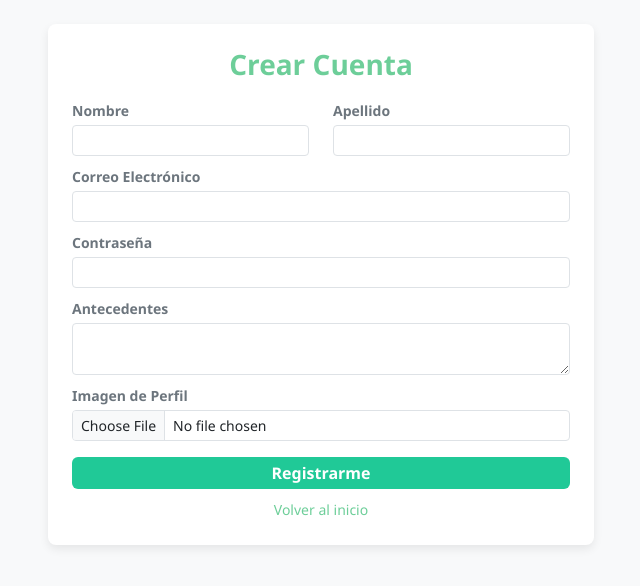
After one commit to vaniina-afk/cursolandia, a PHP site: page /registro.php in a window 1280 px wide. The commit adds this page. Shown: the top 586 px of the page, without its empty margins (319-959 px from the left). Run offline with PHP 8.4, Linux system fonts and the light colour scheme.

Commit message:
Implementación del registro de usuarios y diseño visual con paleta de verdes.
Se creó el formulario de registro con encriptación de contraseñas y subida de imagen de perfil. Se integró Bootstrap y CSS personalizado para ajustar espacios y colores.

```diff
--- /dev/null
+++ b/css/estilos.css
@@ -0,0 +1,51 @@
+/* Paleta de colores Cursolandia */
+:root {
+    --color-primario: #6dce99; /* Violeta profundo */
+    --color-primario-hover: #50a886;
+    --color-acento: #20c997; /* Verde esmeralda/salvia */
+    --color-acento-hover: #1aa179;
+    --fondo-claro: #f8f9fa;
+}
+
+body {
+    background-color: var(--fondo-claro);
+    font-family: 'Segoe UI', Tahoma, Geneva, Verdana, sans-serif;
+}
+
+/* Textos */
+.text-primario { color: var(--color-primario) !important; }
+.text-acento { color: var(--color-acento) !important; }
+
+/* Botón Primario (Violeta) */
+.btn-primario {
+    background-color: var(--color-primario);
+    color: white;
+    border: none;
+    transition: 0.3s;
+}
+.btn-primario:hover {
+    background-color: var(--color-primario-hover);
+    color: white;
+}
+
+/* Botón Acento (Verde) */
+.btn-acento {
+    background-color: var(--color-acento);
+    color: white;
+    border: none;
+    transition: 0.3s;
+}
+.btn-acento:hover {
+    background-color: var(--color-acento-hover);
+    color: white;
+}
+
+/* Tarjetas compactas (sin exceso de espacio en blanco) */
+.card-compacta {
+    border: none;
+    border-radius: 8px;
+    box-shadow: 0 4px 10px rgba(0,0,0,0.08);
+}
+.card-compacta .card-body {
+    padding: 1.5rem; /* Menos espacio en blanco innecesario */
+}
--- /dev/null
+++ b/registro.php
@@ -0,0 +1,115 @@
+<?php
+// Incluimos la conexión a la base de datos
+require_once 'includes/conexion.php';
+
+$mensaje = "";
+
+// Verificamos si el formulario fue enviado
+if ($_SERVER['REQUEST_METHOD'] == 'POST') {
+    // Escapamos los datos para evitar inyecciones SQL
+    $nombre = $conexion->real_escape_string($_POST['nombre']);
+    $apellido = $conexion->real_escape_string($_POST['apellido']);
+    $email = $conexion->real_escape_string($_POST['email']);
+    $antecedentes = $conexion->real_escape_string($_POST['antecedentes']);
+
+    // Encriptamos la contraseña por seguridad
+    $contrasena = password_hash($_POST['contrasena'], PASSWORD_DEFAULT);
+
+    // Verificamos si el correo ya existe en la base de datos
+    $check_email = $conexion->query("SELECT id_usuario FROM Usuarios WHERE email = '$email'");
+
+    if ($check_email->num_rows > 0) {
+        $mensaje = "<div class='alert alert-danger'>El correo electrónico ya está registrado.</div>";
+    } else {
+        // Manejo de la imagen de perfil
+        $imagen_perfil = 'default.png'; // Valor por defecto si no suben nada
+
+        // Si se subió un archivo y no hay errores en la subida
+        if (isset($_FILES['imagen']) && $_FILES['imagen']['error'] == 0) {
+            $extension = pathinfo($_FILES['imagen']['name'], PATHINFO_EXTENSION);
+            // Generamos un nombre único para evitar que las fotos se sobreescriban
+            $nombre_imagen = time() . "_" . uniqid() . "." . $extension;
+            $ruta_destino = "uploads/" . $nombre_imagen;
+
+            // Movemos el archivo de la memoria temporal a nuestra carpeta uploads
+            if (move_uploaded_file($_FILES['imagen']['tmp_name'], $ruta_destino)) {
+                $imagen_perfil = $nombre_imagen;
+            }
+        }
+
+        // Insertamos el nuevo usuario en la base de datos
+        $sql = "INSERT INTO Usuarios (nombre, apellido, email, contrasena, antecedentes, imagen_perfil)
+                VALUES ('$nombre', '$apellido', '$email', '$contrasena', '$antecedentes', '$imagen_perfil')";
+
+        if ($conexion->query($sql)) {
+            $mensaje = "<div class='alert alert-success'>¡Registro exitoso! Ya puedes iniciar sesión.</div>";
+        } else {
+            $mensaje = "<div class='alert alert-danger'>Error al registrar: " . $conexion->error . "</div>";
+        }
+    }
+}
+?>
+
+<!DOCTYPE html>
+<html lang="es">
+<head>
+    <meta charset="UTF-8">
+    <title>Registro - Cursolandia</title>
+    <link href="https://cdn.jsdelivr.net/npm/bootstrap@5.3.0/dist/css/bootstrap.min.css" rel="stylesheet">
+    <link href="css/estilos.css" rel="stylesheet">
+</head>
+<body>
+    <div class="container mt-4 mb-4">
+        <div class="row justify-content-center">
+            <div class="col-md-6">
+                <div class="card card-compacta">
+                    <div class="card-body">
+                        <h3 class="text-center text-primario mb-3 fw-bold">Crear Cuenta</h3>
+
+                        <?php echo $mensaje; ?>
+
+                        <form action="registro.php" method="POST" enctype="multipart/form-data">
+                            <div class="row mb-2">
+                                <div class="col">
+                                    <label class="form-label text-secondary fw-semibold small mb-1">Nombre</label>
+                                    <input type="text" name="nombre" class="form-control form-control-sm" required>
+                                </div>
+                                <div class="col">
+                                    <label class="form-label text-secondary fw-semibold small mb-1">Apellido</label>
+                                    <input type="text" name="apellido" class="form-control form-control-sm" required>
+                                </div>
+                            </div>
+
+                            <div class="mb-2">
+                                <label class="form-label text-secondary fw-semibold small mb-1">Correo Electrónico</label>
+                                <input type="email" name="email" class="form-control form-control-sm" required>
+                            </div>
+
+                            <div class="mb-2">
+                                <label class="form-label text-secondary fw-semibold small mb-1">Contraseña</label>
+                                <input type="password" name="contrasena" class="form-control form-control-sm" required>
+                            </div>
+
+                            <div class="mb-2">
+                                <label class="form-label text-secondary fw-semibold small mb-1">Antecedentes</label>
+                                <textarea name="antecedentes" class="form-control form-control-sm" rows="2"></textarea>
+                            </div>
+
+                            <div class="mb-3">
+                                <label class="form-label text-secondary fw-semibold small mb-1">Imagen de Perfil</label>
+                                <input type="file" name="imagen" class="form-control form-control-sm" accept="image/*">
+                            </div>
+
+                            <button type="submit" class="btn btn-acento w-100 py-1 fw-bold">Registrarme</button>
+
+                            <div class="text-center mt-2">
+                                <a href="index.php" class="text-decoration-none small text-primario">Volver al inicio</a>
+                            </div>
+                        </form>
+                    </div>
+                </div>
+            </div>
+        </div>
+    </div>
+</body>
+</html>
```
Also changed, not shown: index.php (+19 -9 lines), uploads/1790744834_6abc99029275a.jpg (added).
